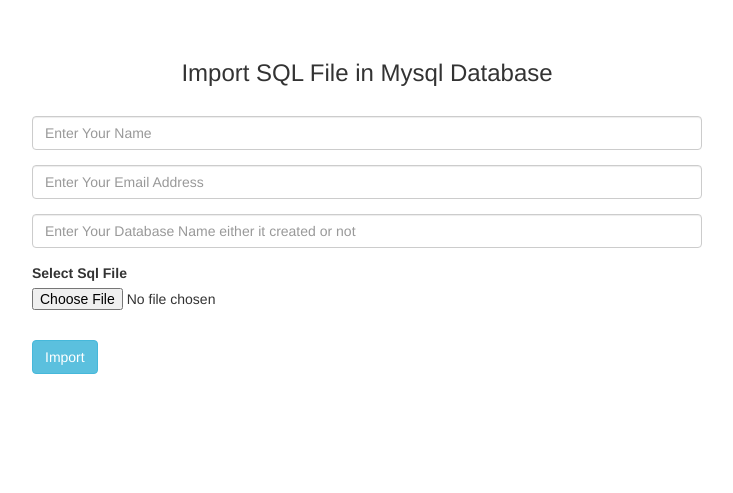
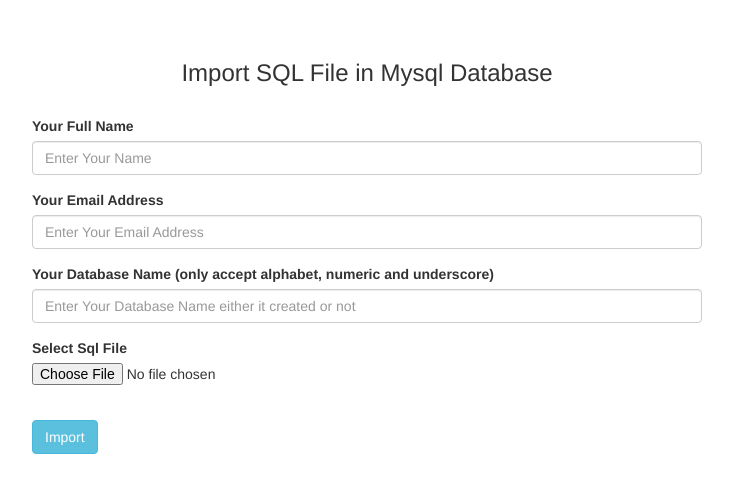
Before and after one commit to usman4472/Assignment, a PHP site: page / in a window 1280 px wide. Shown: the top 493 px of the page, without its empty margins (273-1006 px from the left). Run offline with PHP 8.4, Linux system fonts and the light colour scheme.

Commit message:
Add files via upload

```diff
--- a/index.php
+++ b/index.php
@@ -7,8 +7,8 @@
 	$dbname = $_POST['database_name'];
 	$username = $_POST['full_name'];
 	$email = $_POST['email'];
+	$con = mysqli_connect("localhost", "root", "");
 
-	$con = mysqli_connect("localhost", "root", "");
 	// Check connection
 		if ($con->connect_error) {
 		    die("Connection failed: " . $con->connect_error);
@@ -27,8 +27,8 @@
 					if($extension == 'sql')
 					{
 
-					 mysqli_select_db ($con ,"assignment")or
-					 die('Database Not Found');
+					 mysqli_select_db ($con, $dbname)or
+					 die($dbname);
 
 						// Check connection
 						if (!$con) {
@@ -79,7 +79,7 @@
 								    $result->free();
 								}
 									$emailmessage = '<label class="text-success">Emailing Now.....</label>';
-									$resp=send_csv_mail($data, "Here is Today's Report:", $email);
+									 $resp=send_csv_mail($data, "Here is Today's Report:", $email);
 
 									if( $resp ){
 									$emailmessage = '<label class="text-success">Email sent</label>';
@@ -106,8 +106,9 @@
 		{
 		    echo "Error creating database: " . $con->error;
 		}
+
+
 }
-
 
 function create_csv_string($data2) {
 
@@ -181,16 +182,21 @@
    <div><?php echo $emailmessage; ?></div>
    <form method="post" enctype="multipart/form-data">
    	<div class="form-group">
+   		<label>Your Full Name</label>
    	<input type="text" name="full_name" class="form-control" required placeholder="Enter Your Name">
    	</div>
    	<div class="form-group">
+   		<label>Your Email Address</label>
    	<input type="email" name="email" class="form-control" required placeholder="Enter Your Email Address">
    	</div>
    	<div class="form-group">
-   		<input type="text" name="database_name" class="form-control" required placeholder="Enter Your Database Name either it created or not">
+   		<label>Your Database Name  (only accept alphabet, numeric and underscore)</label>
+   		<input type="text" name="database_name" class="form-control" pattern="^[a-zA-Z0-9_.-]*$" required placeholder="Enter Your Database Name either it created or not">
    	</div>
-    <p><label>Select Sql File</label>
-    <input type="file" name="sqlfile" /></p>
+    <div class="form-group">
+    <label>Select Sql File</label>
+    <input type="file" name="sqlfile" />
+	</div>
     <br />
     <input type="submit" name="import" class="btn btn-info" value="Import" />
    </form>
```
